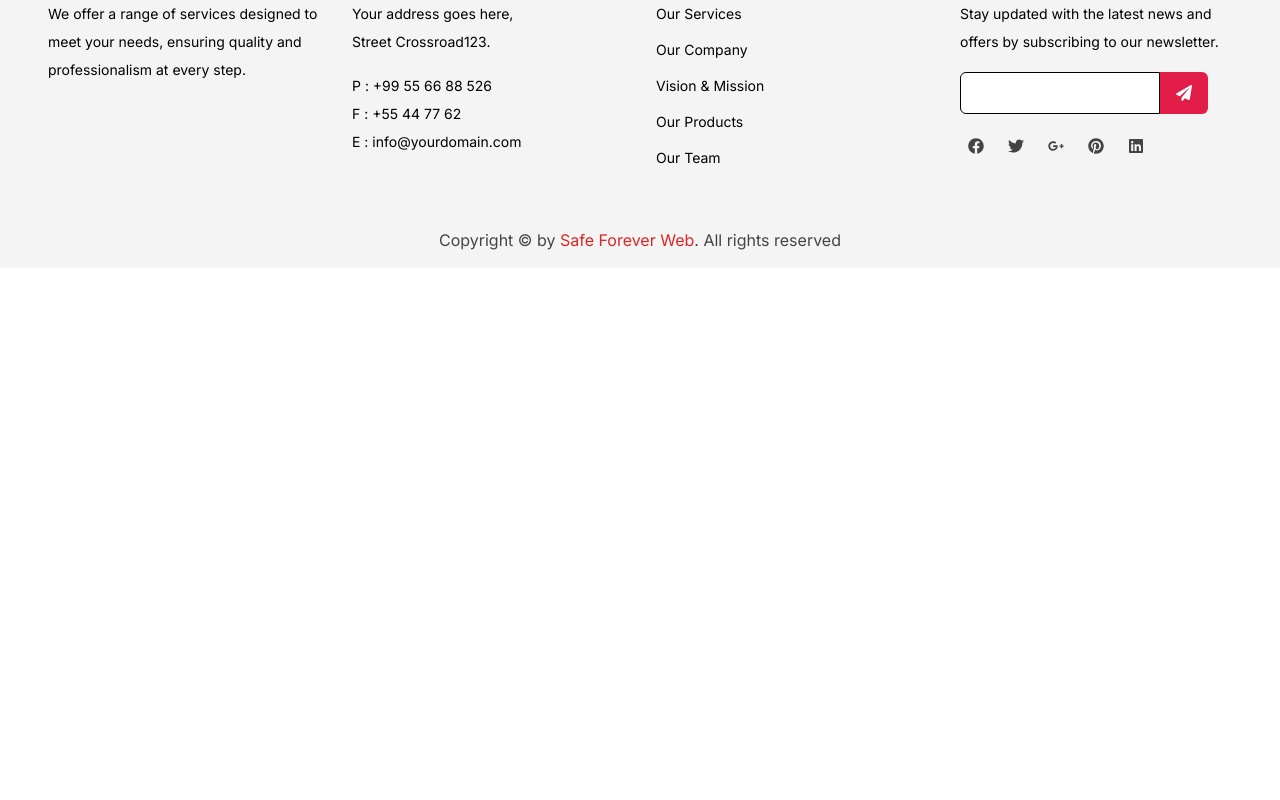
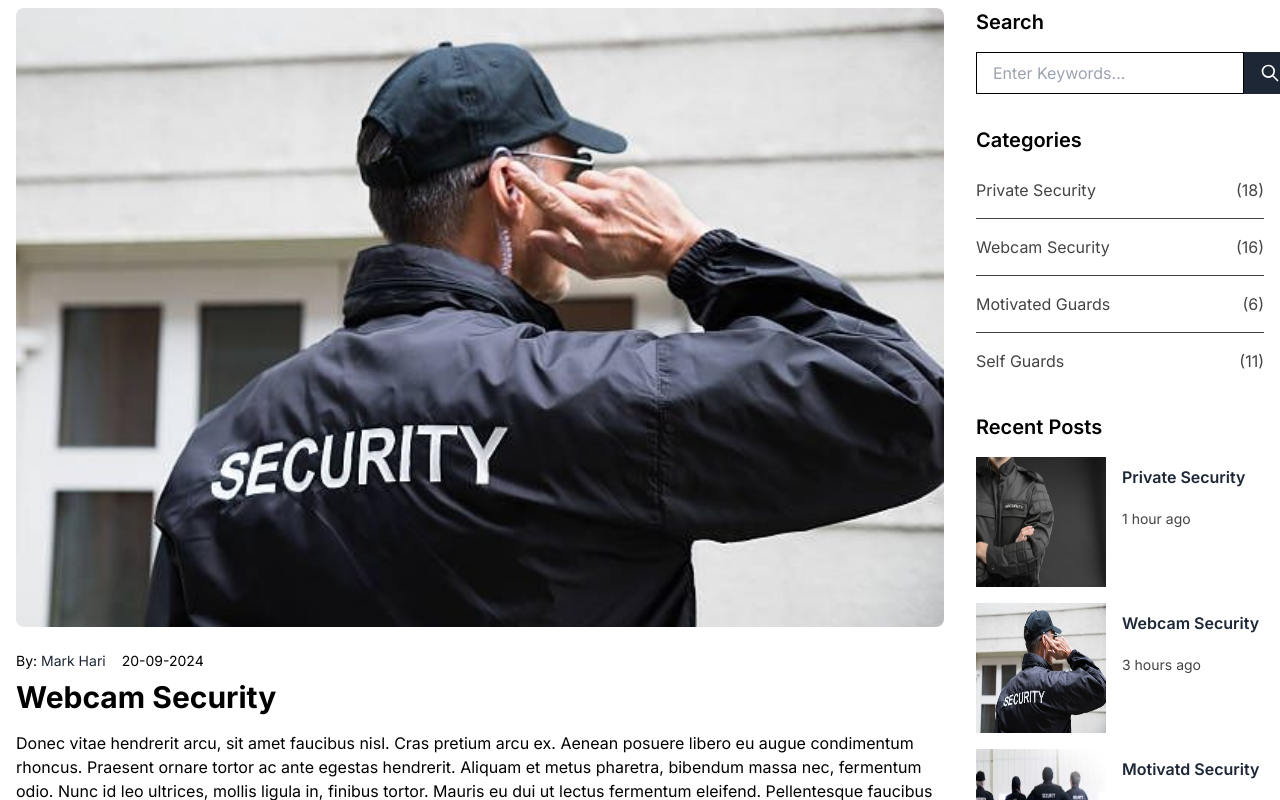
Before and after one commit to JamesPaing/safe-forever-web, a Next.js app: page /posts/blog-detail in a window 1280 px wide. Shown: the part 840-1640 px from the top of the page. Before the commit the page ends 1108 px from the top, so only its background shows below. Built offline with nearby package versions, Linux system fonts and the light colour scheme.

Commit message:
all pages

```diff
--- a/src/app/posts/blog-detail/page.jsx
+++ b/src/app/posts/blog-detail/page.jsx
@@ -29,6 +29,18 @@ const Page = () => {
   const goBackToMainMenu = () => {
     setMenuState('main');
   };
+
+  const categories = [
+    { name: 'Private Security', count: 18 },
+    { name: 'Webcam Security', count: 16 },
+    { name: 'Motivated Guards', count: 6 },
+    { name: 'Self Guards', count: 11 },
+  ]
+  const recentPosts = [
+    { id: 1, title: 'Private Security', image: '/slider3.jpeg', time: '1 hour ago' },
+    { id: 2, title: 'Webcam Security', image: '/slider2.jpeg', time: '3 hours ago' },
+    { id: 3, title: 'Motivatd Security', image: '/slider1.jpeg', time: '1 day ago' },
+  ]
 
   if (!mounted) {
     return null;
@@ -253,6 +265,115 @@ const Page = () => {
 
       {/* Our Services Start */}
 
+      <div className="container mx-auto px-4 my-20">
+        <div className="flex flex-wrap -mx-4">
+
+          {/* left side start */}
+          <div className="w-full lg:w-3/4 px-4 order-2 lg:order-1">
+            <div className="mt-8">
+              <div className="rounded-lg overflow-hidden">
+                <Image
+                  src="/slider2.jpeg"
+                  alt="Blog post image"
+                  width={800}
+                  height={400}
+                  className="w-full h-auto"
+                />
+              </div>
+              <div className="mt-6">
+                <div className="flex items-center text-sm text-gray-500 mb-2">
+                  <span>By: <a href="#" className="text-darkblue hover:text-rose">Mark Hari</a></span>
+                  <span className="mx-2"></span>
+                  <span>20-09-2024</span>
+                </div>
+                <h1 className="text-3xl font-bold mb-4">Webcam Security</h1>
+                <p className="mb-4">Donec vitae hendrerit arcu, sit amet faucibus nisl. Cras pretium arcu ex. Aenean posuere libero eu augue condimentum rhoncus. Praesent ornare tortor ac ante egestas hendrerit. Aliquam et metus pharetra, bibendum massa nec, fermentum odio. Nunc id leo ultrices, mollis ligula in, finibus tortor. Mauris eu dui ut lectus fermentum eleifend. Pellentesque faucibus sem ante, non malesuada odio varius nec. Suspendisse potenti.</p>
+                <blockquote className="border-l-4 border-rose pl-4 italic my-4">
+                  <p>Quisque semper nunc vitae erat pellentesque, ac placerat arcu consectetur. In venenatis elit ac ultrices convallis. Duis est nisi, tincidunt ac urna sed, cursus blandit lectus. In ullamcorper sit amet ligula ut eleifend. Proin dictum tempor ligula, ac feugiat metus. Sed finibus tortor eu scelerisque scelerisque.</p>
+                </blockquote>
+                <p className="mb-4">Aenean et tempor eros, vitae sollicitudin velit. Etiam varius enim nec quam tempor, sed efficitur ex ultrices. Phasellus pretium est vel dui vestibulum condimentum. Aenean nec suscipit nibh. Phasellus nec lacus id arcu facilisis elementum. Curabitur lobortis, elit ut elementum congue, erat ex bibendum odio, nec iaculis lacus sem non lorem. Duis suscipit metus ante, sed convallis quam posuere quis. Ut tincidunt eleifend odio, ac fringilla mi vehicula nec. Nunc vitae lacus eget lectus imperdiet tempus sed in dui. Nam molestie magna at risus consectetur, placerat suscipit justo dignissim. Sed vitae fringilla enim, nec ullamcorper arcu.</p>
+                <p>Suspendisse turpis ipsum, tempus in nulla eu, posuere pharetra nibh. In dignissim vitae lorem non mollis. Praesent pretium tellus in tortor viverra condimentum. Nullam dignissim facilisis nisl, accumsan placerat justo ultricies vel. Vivamus finibus mi a neque pretium, ut convallis dui lacinia. Morbi a rutrum velit. Curabitur sagittis quam quis consectetur mattis. Aenean sit amet quam vel turpis interdum sagittis et eget neque. Nunc ante quam, luctus et neque a, interdum iaculis metus. Aliquam vel ante mattis, placerat orci id, vehicula quam. Suspendisse quis eros cursus, viverra urna sed, commodo mauris. Cras diam arcu, fringilla a sem condimentum, viverra facilisis nunc. Curabitur vitae orci id nulla maximus maximus. Nunc pulvinar sollicitudin molestie.</p>
+              </div>
+            </div>
+          </div>
+          {/* left side end */}
+
+          {/* right side start */}
+          <div className="w-full lg:w-1/4 px-4 order-1 lg:order-2">
+            <div className="mt-8">
+
+              {/* search Start */}
+              <div className="mb-8">
+                <h2 className="text-xl font-semibold mb-4">Search</h2>
+                <form className="flex">
+                  <input type="text" placeholder="Enter Keywords..." className="flex-grow px-4 py-2 border focus:outline-none" />
+                  <button type="submit" className="px-4 py-2 bg-darkblue text-white hover:bg-rose  hover:text-darkblue focus:outline-none focus:ring-2">
+                    <svg xmlns="http://www.w3.org/2000/svg" className="h-5 w-5" fill="none" viewBox="0 0 24 24" stroke="currentColor">
+                      <path strokeLinecap="round" strokeLinejoin="round" strokeWidth={2} d="M21 21l-6-6m2-5a7 7 0 11-14 0 7 7 0 0114 0z" />
+                    </svg>
+                  </button>
+                </form>
+              </div>
+              {/* search End */}
+
+              {/* Categories Start */}
+              <div className="mb-8">
+                <h2 className="text-xl font-semibold mb-4">Categories</h2>
+                <ul className="space-y-2">
+                  {categories.map((category, index) => (
+                    <li key={index}>
+                      <div className="flex justify-between items-center py-2">
+                        <a
+                          href="/posts"
+                          className="text-gray hover:text-rose transition-colors duration-200"
+                        >
+                          {category.name}
+                        </a>
+                        <span className="text-gray hover:text-rose transition-colors duration-200">({category.count})</span>
+                      </div>
+                      {index < categories.length - 1 && (
+                        <hr className="border-gray my-2" />
+                      )}
+                    </li>
+                  ))}
+                </ul>
+              </div>
+              {/* Categories End */}
+
+              {/* Recent Posts Start */}
+              <div>
+                <h2 className="text-xl font-semibold mb-4">Recent Posts</h2>
+                <div className="space-y-4">
+                  {recentPosts.map((post) => (
+                    <div key={post.id} className="flex items-start space-x-4">
+                      <Image
+                        src={post.image}
+                        alt={`Thumbnail for ${post.title}`}
+                        width={100}
+                        height={200}
+                        className="w-[130px] h-[130px]"
+                      />
+                      <div className="flex flex-col justify-start">
+                        <h3 className="font-semibold mt-2">
+                          <a href={`./${post.id}`} className="hover:text-rose text-darkblue transition-colors duration-200">
+                            {post.title}
+                          </a>
+                        </h3>
+                        <p className="text-sm text-gray mt-5">{post.time}</p>
+                      </div>
+                    </div>
+                  ))}
+                </div>
+              </div>
+              {/* Recent Posts End */}
+            </div>
+          </div>
+          {/* right side end */}
+        </div>
+      </div>
+
+
+
       {/* Our Services End */}
 
       {/* Footer Start */}
--- a/src/app/posts/page.jsx
+++ b/src/app/posts/page.jsx
@@ -11,6 +11,7 @@ const Page = () => {
     const [sidebarVisible, setSidebarVisible] = useState(false);
     const [menuState, setMenuState] = useState('main');
     const [mounted, setMounted] = useState(false);
+    const [hoveredId, setHoveredId] = useState(null)
 
     useEffect(() => {
         setMounted(true);
@@ -332,7 +333,7 @@ const Page = () => {
                                 <div className="flex-grow flex flex-col justify-between p-3 sm:p-4">
                                     <div>
                                         <h4 className="mb-2 sm:mb-3">
-                                            <a href="#" className="text-lg sm:text-2xl text-darkblue font-bold hover:text-rose transition-colors line-clamp-2">
+                                            <a href={`./${post.id}`} className="text-lg sm:text-2xl text-darkblue font-bold hover:text-rose transition-colors line-clamp-2">
                                                 {post.title}
                                             </a>
                                         </h4>
```
Also changed, not shown: src/app/about-us/page.jsx (+60 -1 lines).
